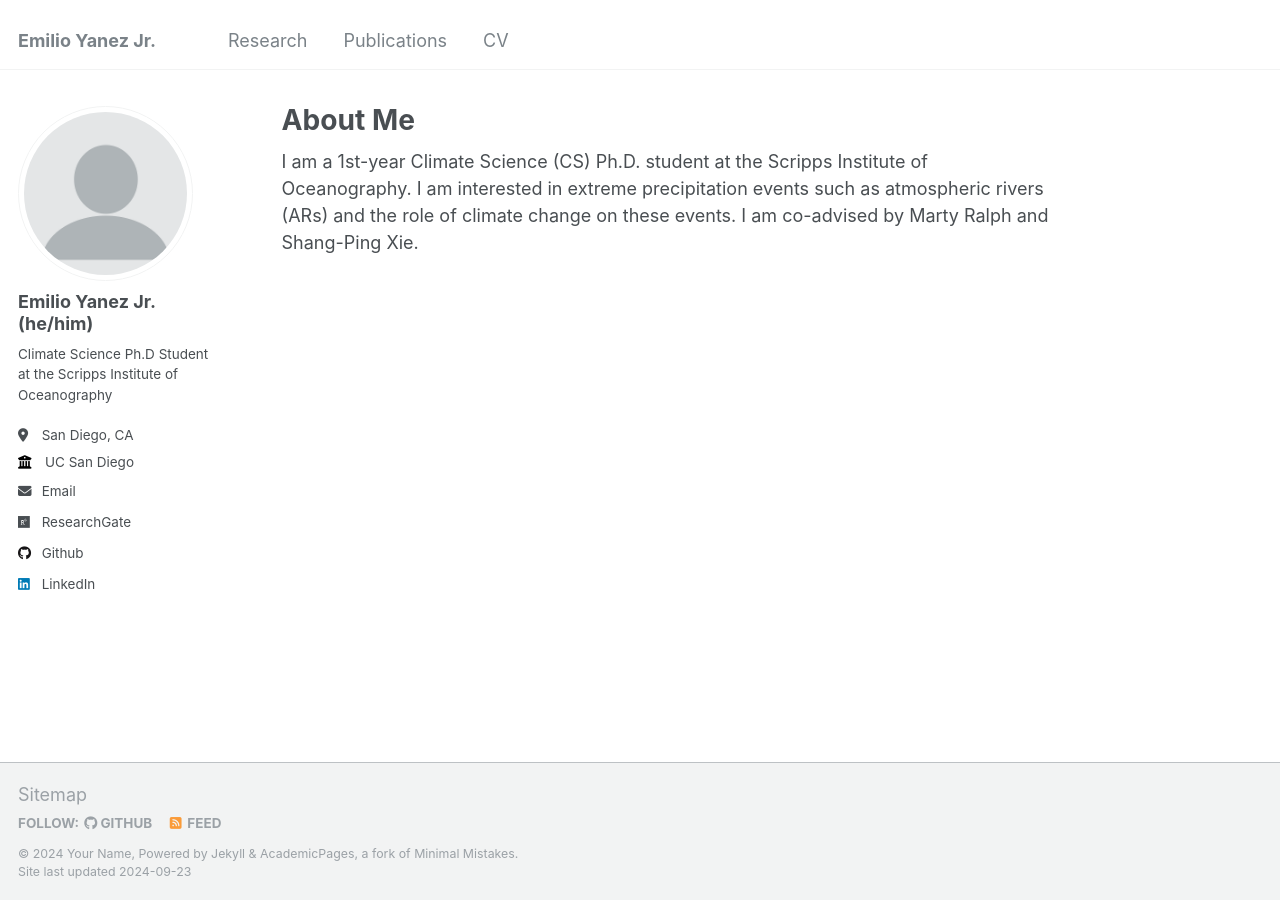
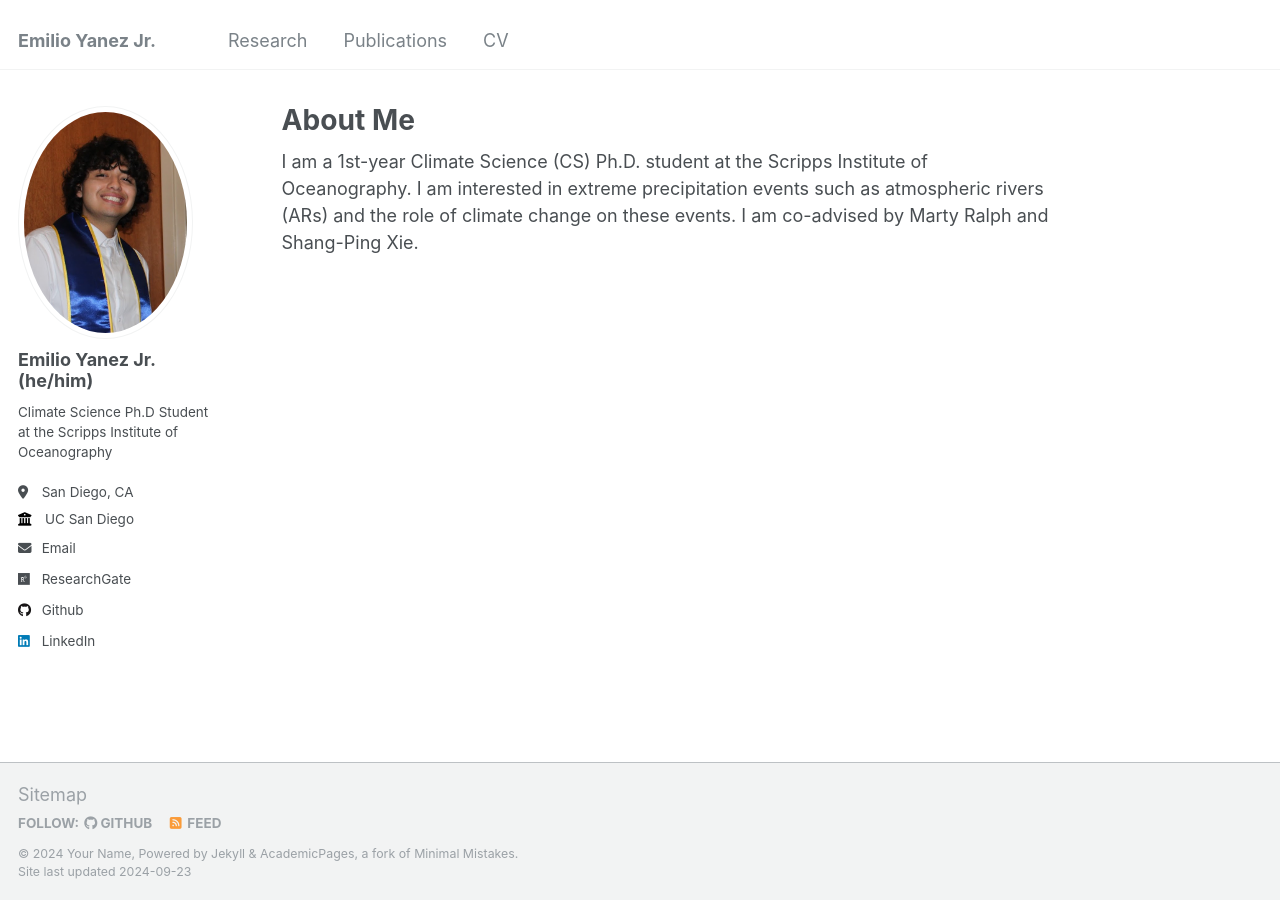
Before and after one commit to emilioy33/emilioy33.github.io, a Jekyll site: the page built from _pages/about.md, in a window 1280 px wide. Built offline with Jekyll 4.4.1, drawn with Linux system fonts in a browser that asks for light colours.

Commit message:
Update _config.yml

```diff
--- a/_config.yml
+++ b/_config.yml
@@ -21,7 +21,7 @@
 #               Additional customization can be done by editing /_includes/author-profile.html
 author:
   # Biographic information
-  avatar           : "profile.png"
+  avatar           : https://github.com/emilioy33/emilioy33.github.io/blob/master/images/github_profile_pic.jpeg
   name             : "Emilio Yanez Jr. (he/him)"
   pronouns         :
   bio              : "Climate Science Ph.D Student at the Scripps Institute of Oceanography"
```
